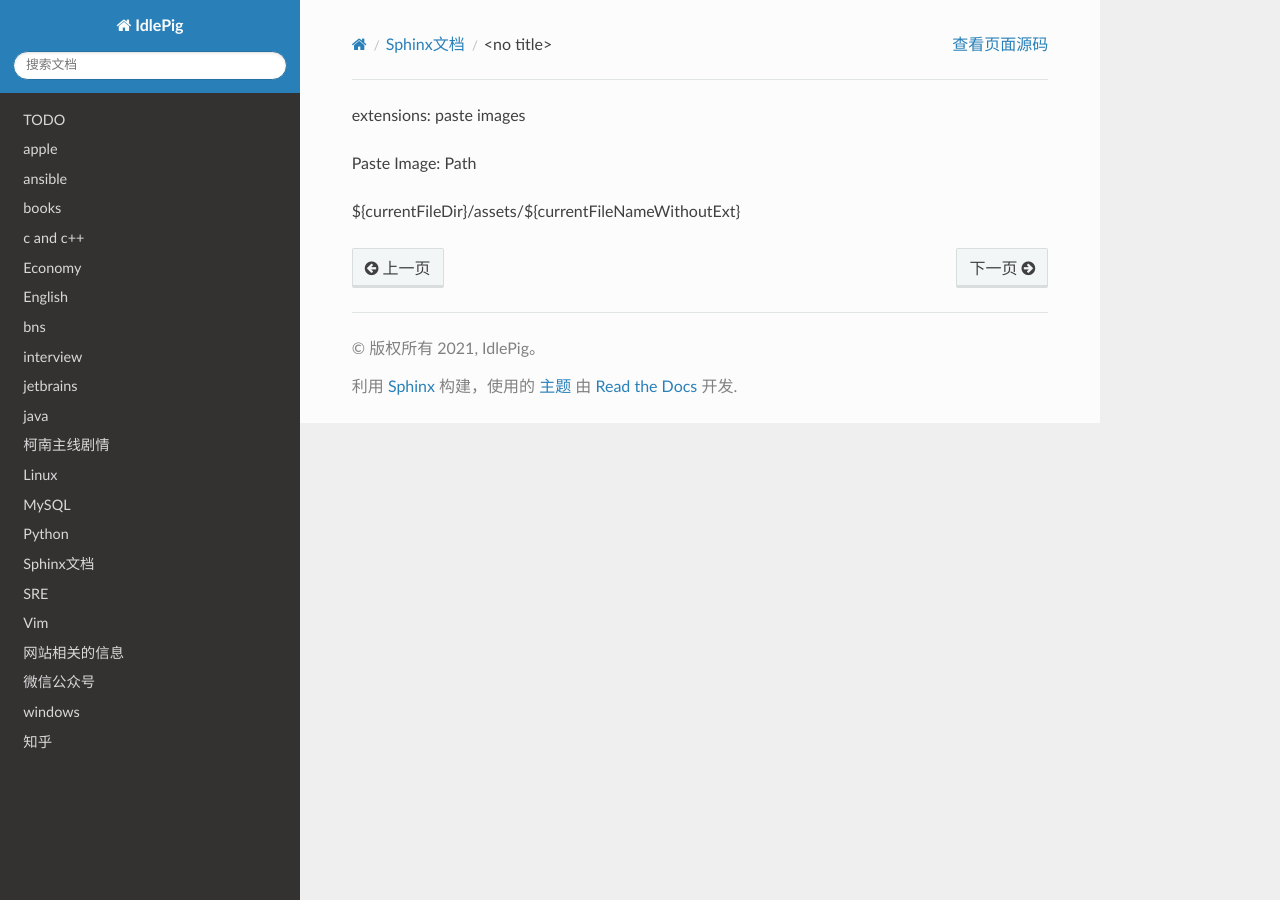
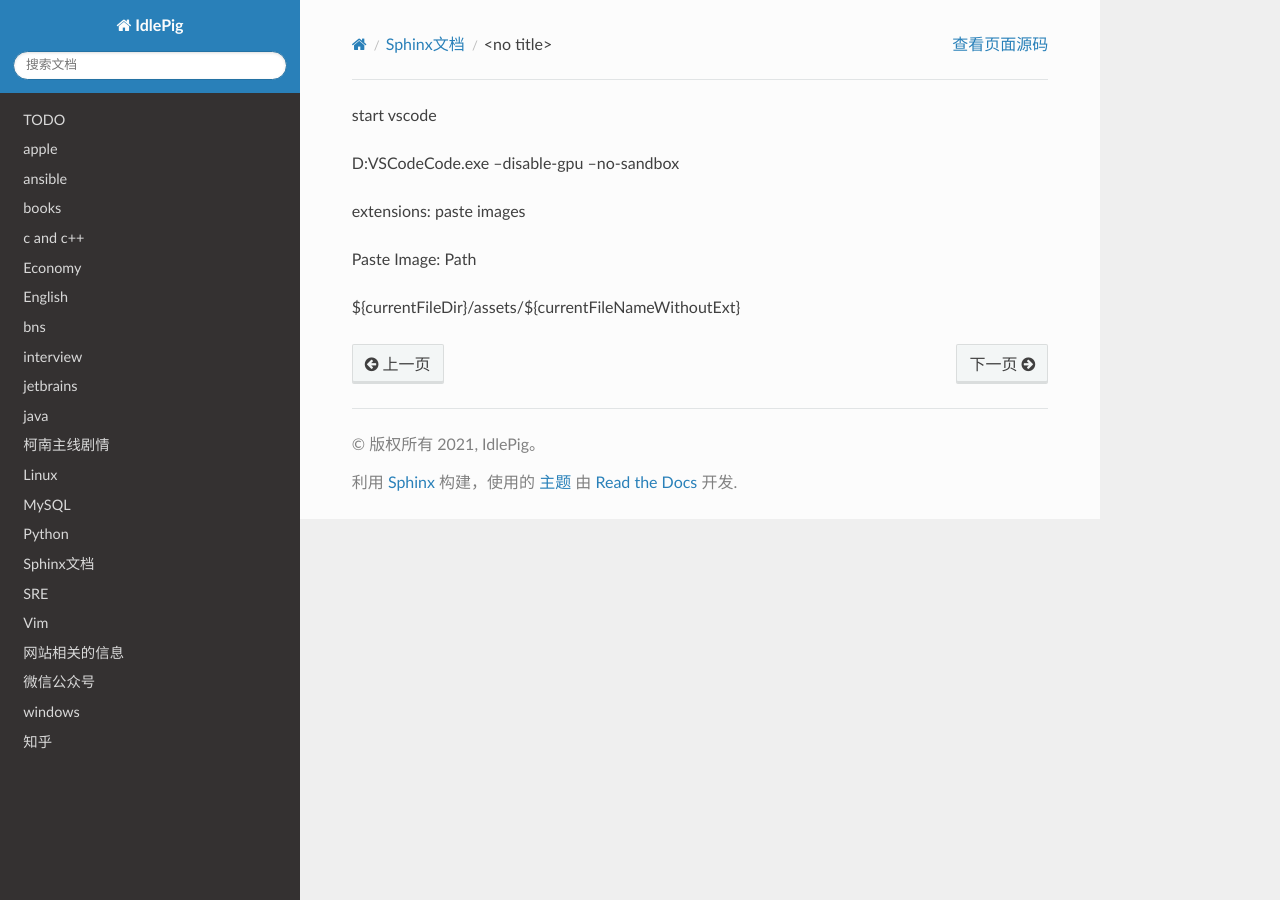
Before and after one commit to otfsenter/idlepig, a Sphinx documentation site: the page built from source/sphinx/vscode.rst, in a window 1280 px wide. Built offline with Sphinx 7.4.7 and the Read the Docs theme 2.0.0, drawn with Linux system fonts in a browser that asks for light colours.

Commit message:
Update vscode.rst

```diff
--- a/source/sphinx/vscode.rst
+++ b/source/sphinx/vscode.rst
@@ -1,3 +1,9 @@
+
+start vscode
+
+D:\VSCode\Code.exe --disable-gpu --no-sandbox
+
+
 extensions: paste images
 
 Paste Image: Path
```
